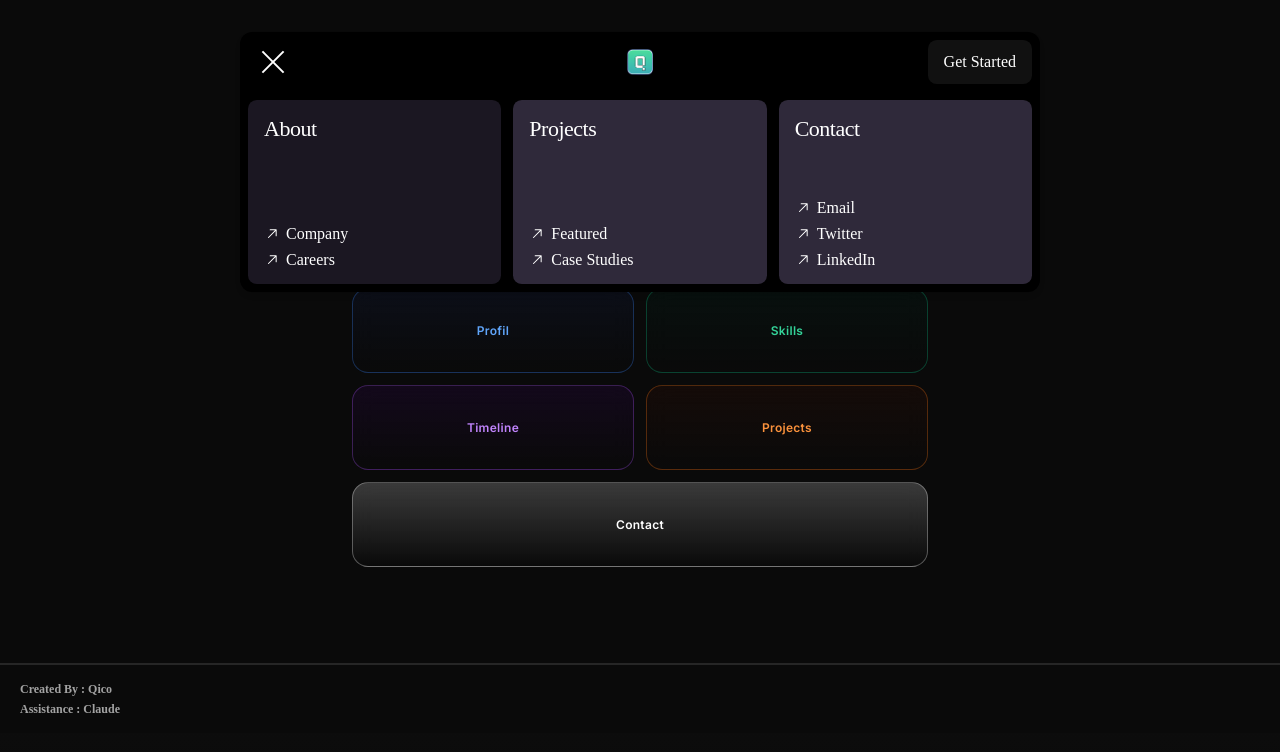
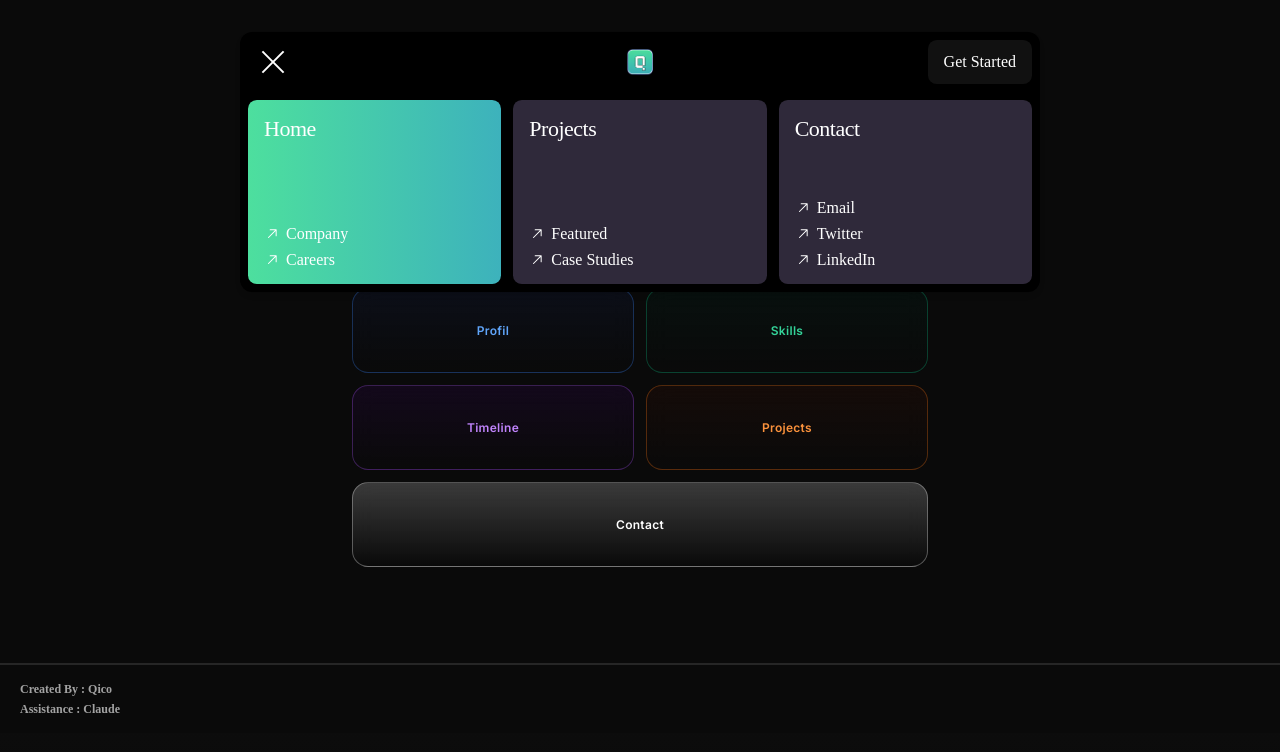
Before and after one commit to Muriar/archive-portfolio, a Next.js app: page / in a window 1280 px wide. Both pictures are taken after a click on the button 272 px from the left and 62 px from the top of the page. Shown: the top 752 px of the page. Built offline with nearby package versions, Linux system fonts and the light colour scheme.

Commit message:
updating gradient color

```diff
--- a/components/sections/CardNav.tsx
+++ b/components/sections/CardNav.tsx
@@ -213,12 +213,12 @@ const CardNav: React.FC<CardNavProps> = ({
           } md:flex-row md:items-end md:gap-[12px]`}
           aria-hidden={!isExpanded}
         >
-          {(items || []).slice(0, 3).map((item, idx) => (
+          {(items || []).slice(0, 6).map((item, idx) => (
             <div
               key={`${item.label}-${idx}`}
               className="nav-card select-none relative flex flex-col gap-2 p-[12px_16px] rounded-[calc(0.75rem-0.2rem)] min-w-0 flex-[1_1_auto] h-auto min-h-[60px] md:h-full md:min-h-0 md:flex-[1_1_0%]"
               ref={setCardRef(idx)}
-              style={{ backgroundColor: item.bgColor, color: item.textColor }}
+              style={{ background: item.bgColor, color: item.textColor }}
             >
               <div className="nav-card-label font-normal tracking-[-0.5px] text-[18px] md:text-[22px]">
                 {item.label}
--- a/components/site-header.tsx
+++ b/components/site-header.tsx
@@ -1,11 +1,10 @@
-import react from 'react';
 import CardNav from './sections/CardNav';
 
 const App = () => {
   const items = [
     {
-      label: "About",
-      bgColor: "#1B1722",
+      label: "Home",
+      bgColor: "linear-gradient(to right, #4ddf9e, #3db2bc)",
       textColor: "#fff",
       links: [
         { label: "Company", ariaLabel: "About Company" },
```
